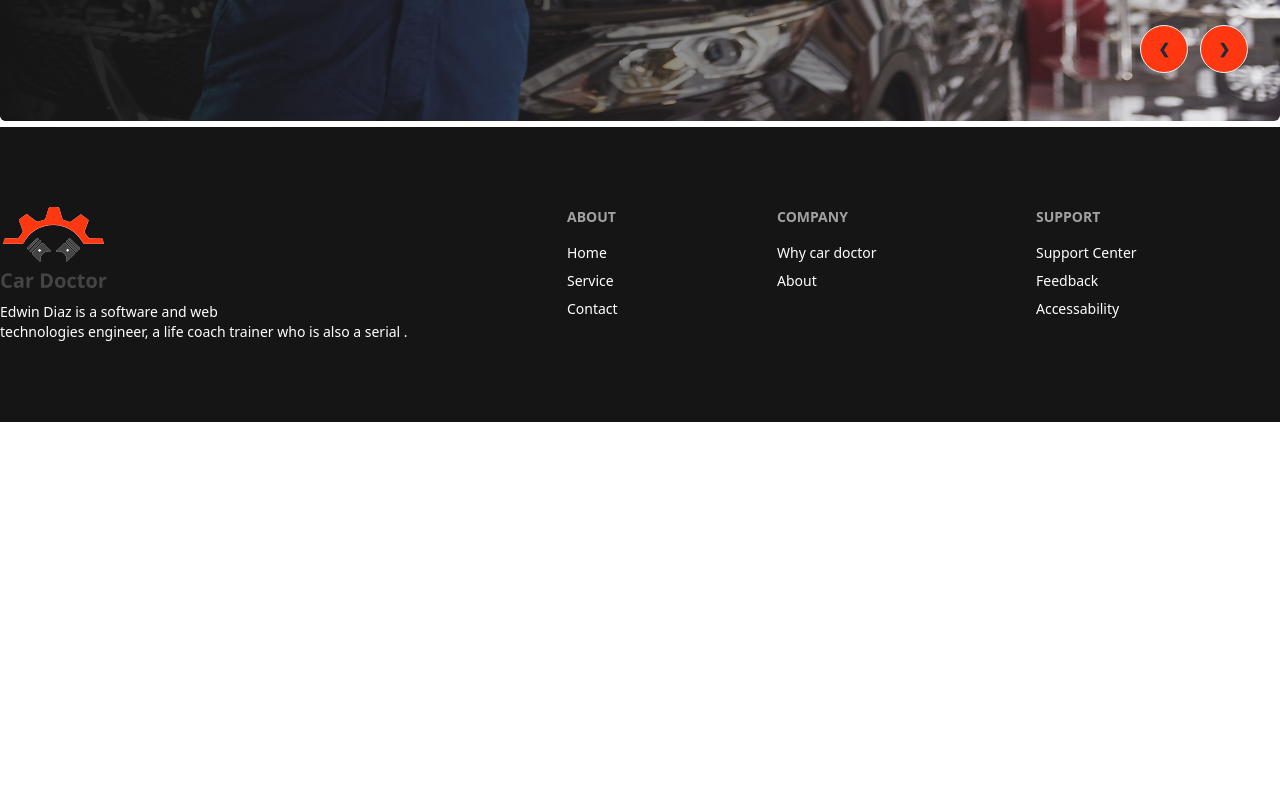
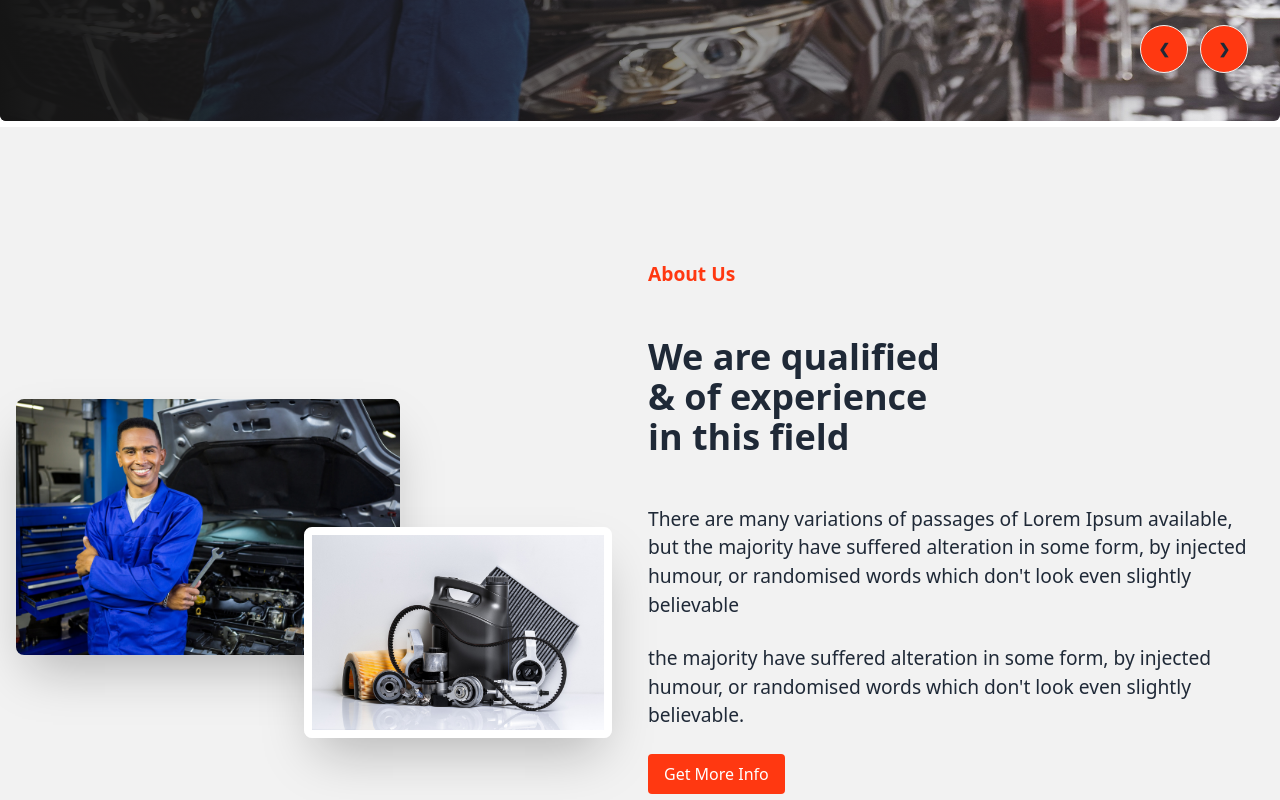
Before and after one commit to htmlcssjs2023/mongodb-card-doctor-client, a React (Vite) app: page / in a window 1280 px wide. Shown: the part 560-1360 px from the top of the page. Before the commit the page ends 982 px from the top, so only its background shows below. Built offline with nearby package versions, Linux system fonts and the light colour scheme.

Commit message:
About Section

```diff
--- /dev/null
+++ b/src/pages/Home/About/About.jsx
@@ -0,0 +1,41 @@
+import person from '../../../assets/images/about_us/person.jpg';
+import parts from '../../../assets/images/about_us/parts.jpg';
+const About = () => {
+    return (
+      <div>
+        <div className="hero min-h-screen bg-base-200">
+          <div className="hero-content flex-col lg:flex-row ">
+            {/* image part ====  */}
+            <div className='w-1/2 relative'>
+              <img src={person} className="max-w-sm rounded-lg shadow-2xl w-3/4" />
+              <img src={parts} className="max-w-sm rounded-lg shadow-2xl w-1/2 absolute right-5 top-1/2 border-8 border-white" />
+            </div>
+
+            {/* content part  */}
+            <div className="space-y-6 w-1/2">
+              <p className="text-[1.2rem] text-[#FF3811] font-bold">About Us</p>
+              <h1 className="py-6 text-4xl font-bold w-1/2">
+                We are qualified & of experience in this field
+              </h1>
+              <p className="text-[1.2rem]">
+                There are many variations of passages of Lorem Ipsum available,
+                but the majority have suffered alteration in some form, by
+                injected humour, or randomised words which don't look even
+                slightly believable
+              </p>
+              <p className="text-[1.2rem]">
+                the majority have suffered alteration in some form, by injected
+                humour, or randomised words which don't look even slightly
+                believable.
+              </p>
+              <button className="bg-[#FF3811]   mr-5 text-white py-2 px-4 rounded hover:border hover:bg-[#ccc] hover:text-black">
+                Get More Info
+              </button>
+            </div>
+          </div>
+        </div>
+      </div>
+    );
+};
+
+export default About;
--- a/src/pages/Home/Banner/Banner.jsx
+++ b/src/pages/Home/Banner/Banner.jsx
@@ -8,6 +8,7 @@ import Img6 from "../../../assets/images/banner/6.jpg";
 const Banner = () => {
   return (
     <div className="carousel w-full">
+      {/* SLIDER 01 START  */}
       <div id="slide1" className="carousel-item relative w-full h-[600px]">
         <img src={Img1} className="w-full  rounded-md lg:rounded-md" />
 
@@ -31,7 +32,7 @@ const Banner = () => {
             </div>
           </div>
         </div>
-    {/*  SLIDER TEXT AND BUTTON END */}
+        {/*  SLIDER TEXT AND BUTTON END */}
 
         <div className="absolute flex justify-end  transform -translate-y-1/2 bottom-0 right-8">
           <a href="#slide6" className="btn btn-circle mr-3 mb-4 bg-[#FF3811]">
@@ -42,10 +43,33 @@ const Banner = () => {
           </a>
         </div>
       </div>
-{/* ======================= SLIDER 01 END ==============  */}
+      {/* ======================= SLIDER 01 END ==============  */}
 
       <div id="slide2" className="carousel-item relative w-full h-[600px]">
         <img src={Img2} className="w-full  rounded-md lg:rounded-md" />
+
+        {/* SLIDER TEXT AND BUTTON  START */}
+        <div className="flex items-center pl-20 absolute w-full h-full bg-gradient-to-r from-[#151515] to-[rgba(21, 21, 21, 0.00)] rounded-md lg:rounded-md ">
+          <div className=" w-2/4 space-y-7 text-white">
+            <h2 className="text-6xl font-bold">
+              Affordable Price For Car Servicing
+            </h2>
+            <p className="text-[1.2rem]">
+              There are many variations of passages of available, but the
+              majority have suffered alteration in some form
+            </p>
+            <div>
+              <button className="bg-[#FF3811]   mr-5 text-white py-2 px-4 rounded hover:border hover:bg-[#ccc] hover:text-black">
+                Discover More
+              </button>
+              <button className="border-2 mr-5 text-white py-2 px-4 rounded hover:border hover:bg-[#ccc] hover:text-black">
+                Latest Project
+              </button>
+            </div>
+          </div>
+        </div>
+        {/*  SLIDER TEXT AND BUTTON END */}
+
         <div className="absolute flex justify-end  transform -translate-y-1/2 bottom-0 right-8">
           <a href="#slide1" className="btn btn-circle mr-3 mb-4 bg-[#FF3811]">
             ❮
@@ -55,10 +79,33 @@ const Banner = () => {
           </a>
         </div>
       </div>
-{/* ============================ SLIDER 02 END ===========  */}
+      {/* ============================ SLIDER 02 END ===========  */}
 
       <div id="slide3" className="carousel-item relative w-full h-[600px]">
         <img src={Img3} className="w-full  rounded-md lg:rounded-md" />
+
+        {/* SLIDER TEXT AND BUTTON  START */}
+        <div className="flex items-center pl-20 absolute w-full h-full bg-gradient-to-r from-[#151515] to-[rgba(21, 21, 21, 0.00)] rounded-md lg:rounded-md ">
+          <div className=" w-2/4 space-y-7 text-white">
+            <h2 className="text-6xl font-bold">
+              Affordable Price For Car Servicing
+            </h2>
+            <p className="text-[1.2rem]">
+              There are many variations of passages of available, but the
+              majority have suffered alteration in some form
+            </p>
+            <div>
+              <button className="bg-[#FF3811]   mr-5 text-white py-2 px-4 rounded hover:border hover:bg-[#ccc] hover:text-black">
+                Discover More
+              </button>
+              <button className="border-2 mr-5 text-white py-2 px-4 rounded hover:border hover:bg-[#ccc] hover:text-black">
+                Latest Project
+              </button>
+            </div>
+          </div>
+        </div>
+        {/*  SLIDER TEXT AND BUTTON END */}
+
         <div className="absolute flex justify-end  transform -translate-y-1/2 bottom-0 right-8">
           <a href="#slide2" className="btn btn-circle mr-3 bg-[#FF3811]">
             ❮
@@ -71,6 +118,29 @@ const Banner = () => {
 
       <div id="slide4" className="carousel-item relative w-full h-[600px]">
         <img src={Img4} className="w-full  rounded-md lg:rounded-md" />
+
+        {/* SLIDER TEXT AND BUTTON  START */}
+        <div className="flex items-center pl-20 absolute w-full h-full bg-gradient-to-r from-[#151515] to-[rgba(21, 21, 21, 0.00)] rounded-md lg:rounded-md ">
+          <div className=" w-2/4 space-y-7 text-white">
+            <h2 className="text-6xl font-bold">
+              Affordable Price For Car Servicing
+            </h2>
+            <p className="text-[1.2rem]">
+              There are many variations of passages of available, but the
+              majority have suffered alteration in some form
+            </p>
+            <div>
+              <button className="bg-[#FF3811]   mr-5 text-white py-2 px-4 rounded hover:border hover:bg-[#ccc] hover:text-black">
+                Discover More
+              </button>
+              <button className="border-2 mr-5 text-white py-2 px-4 rounded hover:border hover:bg-[#ccc] hover:text-black">
+                Latest Project
+              </button>
+            </div>
+          </div>
+        </div>
+        {/*  SLIDER TEXT AND BUTTON END */}
+
         <div className="absolute flex justify-end  transform -translate-y-1/2 bottom-0 right-8">
           <a href="#slide3" className="btn btn-circle mr-3 bg-[#FF3811]">
             ❮
@@ -83,6 +153,28 @@ const Banner = () => {
 
       <div id="slide5" className="carousel-item relative w-full h-[600px]">
         <img src={Img5} className="w-full  rounded-md lg:rounded-md" />
+
+        {/* SLIDER TEXT AND BUTTON  START */}
+        <div className="flex items-center pl-20 absolute w-full h-full bg-gradient-to-r from-[#151515] to-[rgba(21, 21, 21, 0.00)] rounded-md lg:rounded-md ">
+          <div className=" w-2/4 space-y-7 text-white">
+            <h2 className="text-6xl font-bold">
+              Affordable Price For Car Servicing
+            </h2>
+            <p className="text-[1.2rem]">
+              There are many variations of passages of available, but the
+              majority have suffered alteration in some form
+            </p>
+            <div>
+              <button className="bg-[#FF3811]   mr-5 text-white py-2 px-4 rounded hover:border hover:bg-[#ccc] hover:text-black">
+                Discover More
+              </button>
+              <button className="border-2 mr-5 text-white py-2 px-4 rounded hover:border hover:bg-[#ccc] hover:text-black">
+                Latest Project
+              </button>
+            </div>
+          </div>
+        </div>
+        {/*  SLIDER TEXT AND BUTTON END */}
         <div className="absolute flex justify-end  transform -translate-y-1/2 bottom-0 right-8">
           <a href="#slide4" className="btn btn-circle mr-3 bg-[#FF3811]">
             ❮
@@ -95,6 +187,29 @@ const Banner = () => {
 
       <div id="slide6" className="carousel-item relative w-full h-[600px]">
         <img src={Img6} className="w-full  rounded-md lg:rounded-md" />
+
+        {/* SLIDER TEXT AND BUTTON  START */}
+        <div className="flex items-center pl-20 absolute w-full h-full bg-gradient-to-r from-[#151515] to-[rgba(21, 21, 21, 0.00)] rounded-md lg:rounded-md ">
+          <div className=" w-2/4 space-y-7 text-white">
+            <h2 className="text-6xl font-bold">
+              Affordable Price For Car Servicing
+            </h2>
+            <p className="text-[1.2rem]">
+              There are many variations of passages of available, but the
+              majority have suffered alteration in some form
+            </p>
+            <div>
+              <button className="bg-[#FF3811]   mr-5 text-white py-2 px-4 rounded hover:border hover:bg-[#ccc] hover:text-black">
+                Discover More
+              </button>
+              <button className="border-2 mr-5 text-white py-2 px-4 rounded hover:border hover:bg-[#ccc] hover:text-black">
+                Latest Project
+              </button>
+            </div>
+          </div>
+        </div>
+        {/*  SLIDER TEXT AND BUTTON END */}
+
         <div className="absolute flex justify-end  transform -translate-y-1/2 bottom-0 right-8">
           <a href="#slide3" className="btn btn-circle mr-3 bg-[#FF3811]">
             ❮
--- a/src/pages/Home/Home/Home.jsx
+++ b/src/pages/Home/Home/Home.jsx
@@ -1,10 +1,12 @@
 import React from 'react';
 import Banner from '../Banner/Banner';
+import About from '../About/About';
 
 const Home = () => {
     return (
         <div>
             <Banner></Banner>
+            <About></About>
         </div>
     );
 };
--- a/src/pages/Shared/NavBar/NavBar.jsx
+++ b/src/pages/Shared/NavBar/NavBar.jsx
@@ -2,6 +2,25 @@ import logo from '../../../assets/logo.svg';
 import { Link } from 'react-router-dom';
 
 const NavBar = () => {
+  const navMenues = (
+    <>
+      <li>
+        <a>Home</a>
+      </li>
+      <li>
+        <a>About</a>
+      </li>
+      <li>
+        <a>Services</a>
+      </li>
+      <li>
+        <a>Blog</a>
+      </li>
+      <li>
+        <a>Contact</a>
+      </li>
+    </>
+  );
     return (
       <div className="navbar">
         {/* =========Small Devices NavBar Menu Start============= */}
@@ -27,21 +46,7 @@ const NavBar = () => {
               tabIndex={0}
               className="menu menu-sm dropdown-content mt-3 z-[1] p-2 shadow bg-base-100 rounded-box w-52"
             >
-              <li>
-                <a>Home</a>
-              </li>
-              <li>
-                <a>About</a>
-              </li>
-              <li>
-                <a>Services</a>
-              </li>
-              <li>
-                <a>Blog</a>
-              </li>
-              <li>
-                <a>Contact</a>
-              </li>
+              {navMenues}
             </ul>
           </div>
           <Link to="/">
@@ -52,21 +57,7 @@ const NavBar = () => {
         {/* Large Devices NavBar Menu Start =============== */}
         <div className="navbar-start hidden lg:flex">
           <ul className="menu menu-horizontal px-1">
-            <li>
-              <a>Home</a>
-            </li>
-            <li>
-              <a>About</a>
-            </li>
-            <li>
-              <a>Services</a>
-            </li>
-            <li>
-              <a>Blog</a>
-            </li>
-            <li>
-              <a>Contact</a>
-            </li>
+            {navMenues}
           </ul>
         </div>
         {/* Larg Devices NavBar Menu End ===============  */}
```
